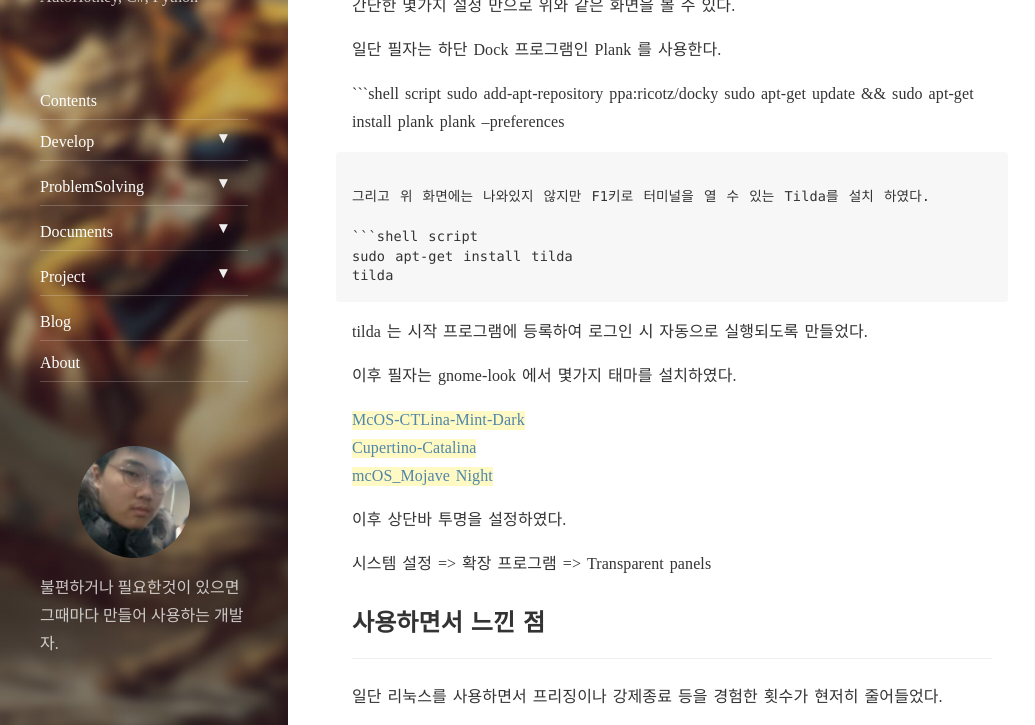
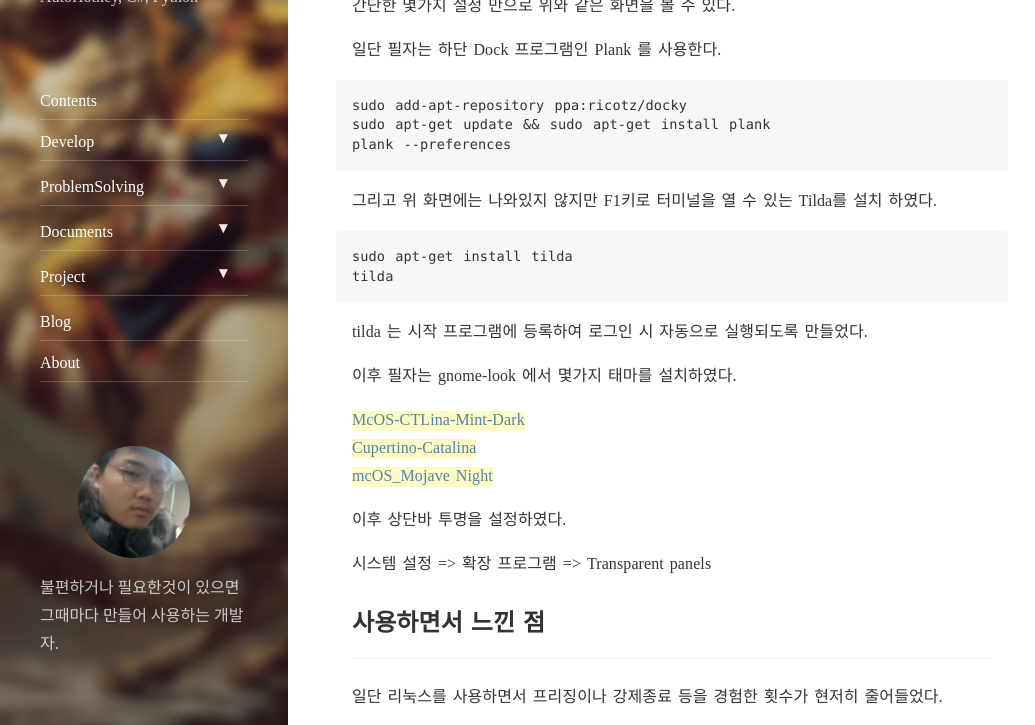
Before and after one commit to Hot-key/hot-key.github.io.old, a Jekyll site: the page built from _posts/2021-04-20-blog-mint-linux-review.md, in a window 1280 px wide and 900 px high, scrolled down 2850 px, cut to the strip 175-900 px from the top of the window. Shown: the whole strip, without its empty margins (0-1035 px from the left). Built offline with Jekyll 4.4.1, drawn with Linux system fonts in a browser that asks for light colours; nearby versions of some CDN libraries; comment, search, counter and statistics services are not loaded.

Commit message:
Fix code block

````diff
--- a/_posts/2021-04-20-blog-mint-linux-review.md
+++ b/_posts/2021-04-20-blog-mint-linux-review.md
@@ -95,7 +95,7 @@ oh my zsh 설명 페이지 글의 일부이다.
 
 일단 필자는 하단 Dock 프로그램인 Plank 를 사용한다.
 
-```shell script
+```
 sudo add-apt-repository ppa:ricotz/docky
 sudo apt-get update && sudo apt-get install plank
 plank --preferences
@@ -103,7 +103,7 @@ plank --preferences
 
 그리고 위 화면에는 나와있지 않지만 F1키로 터미널을 열 수 있는 Tilda를 설치 하였다.
 
-```shell script
+```
 sudo apt-get install tilda
 tilda
 ```
````
